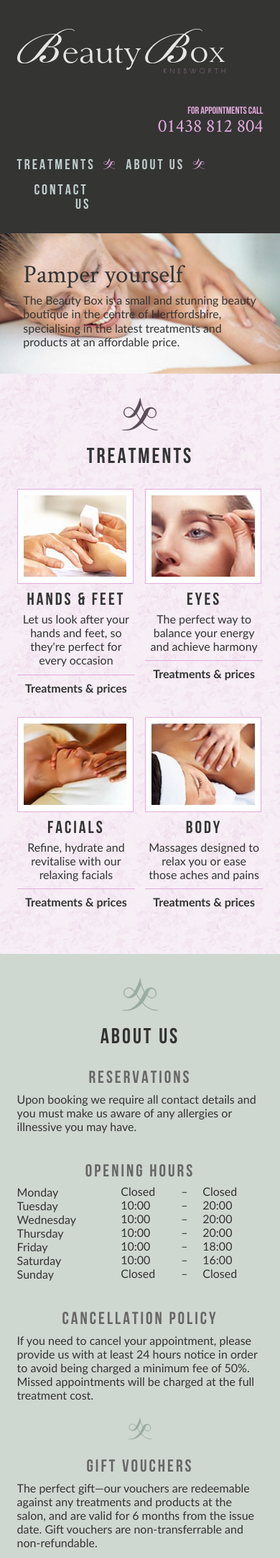
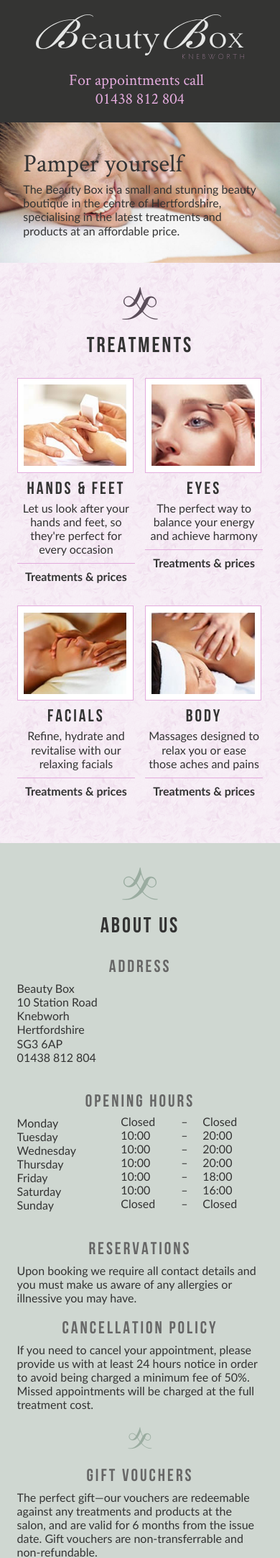
Before and after one commit to pete-naish/bb, a PHP site: the page made by index.php in a window 390 px wide. Shown: the top 2164 px of the page at 72% size. Run offline with PHP 8.4, Linux system fonts and the light colour scheme; style sheets or scripts are compiled from the project's sources; some libraries are stand-ins or nearby versions.

Commit message:
added address to about section. hidden nav from mobile header, re-formatted header content

```diff
--- a/css/screen.css
+++ b/css/screen.css
@@ -82,19 +82,19 @@ article, aside, details, figcaption, figure, footer, header, hgroup, menu, nav,
 /* ==========================================================================
    HTML5 Boilerplate styles
    ========================================================================== */
-/* line 55, screen.scss */
+/* line 48, screen.scss */
 ::-moz-selection {
   background: #b3d4fc;
   text-shadow: none;
 }
 
-/* line 60, screen.scss */
+/* line 53, screen.scss */
 ::selection {
   background: #b3d4fc;
   text-shadow: none;
 }
 
-/* line 65, screen.scss */
+/* line 58, screen.scss */
 hr {
   display: block;
   height: 1px;
@@ -104,19 +104,19 @@ hr {
   padding: 0;
 }
 
-/* line 74, screen.scss */
+/* line 67, screen.scss */
 img {
   vertical-align: middle;
 }
 
-/* line 78, screen.scss */
+/* line 71, screen.scss */
 fieldset {
   border: 0;
   margin: 0;
   padding: 0;
 }
 
-/* line 84, screen.scss */
+/* line 77, screen.scss */
 textarea {
   resize: vertical;
 }
@@ -124,7 +124,7 @@ textarea {
 /* ==========================================================================
    Helper classes
    ========================================================================== */
-/* line 93, screen.scss */
+/* line 86, screen.scss */
 .ir {
   background-color: transparent;
   border: 0;
@@ -132,7 +132,7 @@ textarea {
   *text-indent: -9999px;
 }
 
-/* line 100, screen.scss */
+/* line 93, screen.scss */
 .ir:before {
   content: "";
   display: block;
@@ -140,13 +140,13 @@ textarea {
   height: 150%;
 }
 
-/* line 107, screen.scss */
+/* line 100, screen.scss */
 .hidden {
   display: none !important;
   visibility: hidden;
 }
 
-/* line 112, screen.scss */
+/* line 105, screen.scss */
 .visuallyhidden {
   border: 0;
   clip: rect(0 0 0 0);
@@ -158,7 +158,7 @@ textarea {
   width: 1px;
 }
 
-/* line 124, screen.scss */
+/* line 117, screen.scss */
 .visuallyhidden.focusable:active,
 .visuallyhidden.focusable:focus {
   clip: auto;
@@ -169,24 +169,24 @@ textarea {
   width: auto;
 }
 
-/* line 133, screen.scss */
+/* line 126, screen.scss */
 .invisible {
   visibility: hidden;
 }
 
-/* line 138, screen.scss */
+/* line 131, screen.scss */
 .cf:before,
 .cf:after {
   content: " ";
   display: table;
 }
 
-/* line 143, screen.scss */
+/* line 136, screen.scss */
 .cf:after {
   clear: both;
 }
 
-/* line 147, screen.scss */
+/* line 140, screen.scss */
 .cf {
   *zoom: 1;
 }
@@ -194,7 +194,7 @@ textarea {
 /* ==========================================================================
    Main Styles
    ========================================================================== */
-/* line 155, screen.scss */
+/* line 148, screen.scss */
 body {
   background: url(../img/bg.png) repeat #ecd6e9;
   font-size: 16px;
@@ -204,7 +204,7 @@ body {
   -webkit-text-size-adjust: 100%;
 }
 
-/* line 167, screen.scss */
+/* line 161, screen.scss */
 h2 {
   font-family: "Crimson Roman", Baskerville, "Baskerville Old Face", "Hoefler Text", Garamond, "Times New Roman", serif;
   font-size: 4.063em;
@@ -212,7 +212,7 @@ h2 {
   margin-bottom: 10px;
 }
 
-/* line 175, screen.scss */
+/* line 169, screen.scss */
 h3 {
   font-family: "Bebas Neue", Helvetica, Arial, sans-serif;
   font-size: 1.875em;
@@ -221,7 +221,7 @@ h3 {
   margin: 0 6.889% 30px;
 }
 
-/* line 185, screen.scss */
+/* line 179, screen.scss */
 h4 {
   font-family: "Bebas Neue", Helvetica, Arial, sans-serif;
   font-size: 1.5em;
@@ -230,28 +230,28 @@ h4 {
   text-align: center;
 }
 
-/* line 194, screen.scss */
+/* line 188, screen.scss */
 h5 {
   font-family: "Bebas Neue", Helvetica, Arial, sans-serif;
 }
 
-/* line 198, screen.scss */
+/* line 192, screen.scss */
 i {
   font-family: "Bodoni Ornaments", Helvetica, Arial, sans-serif;
 }
-/* line 200, screen.scss */
+/* line 194, screen.scss */
 i:after {
   content: "{";
   line-height: 1;
   vertical-align: top;
 }
 
-/* line 207, screen.scss */
+/* line 201, screen.scss */
 p {
   line-height: 1.2;
 }
 
-/* line 211, screen.scss */
+/* line 205, screen.scss */
 .container {
   max-width: 1024px;
   margin: 0 auto;
@@ -259,12 +259,12 @@ p {
   overflow: hidden;
 }
 
-/* line 218, screen.scss */
+/* line 212, screen.scss */
 header {
   background-color: #343433;
   overflow: hidden;
 }
-/* line 221, screen.scss */
+/* line 215, screen.scss */
 header .logo {
   margin: 40px 6.055% 30px 6.055%;
   display: block;
@@ -274,24 +274,24 @@ header .logo {
   background: url(../img/logo.png) no-repeat center;
   background: none, url(../img/logo.svg) no-repeat center;
 }
-/* line 229, screen.scss */
+/* line 223, screen.scss */
 header .logo img {
   width: 290px;
 }
-/* line 233, screen.scss */
+/* line 227, screen.scss */
 header span {
   margin: 0 6.055%;
   padding-top: 15px;
   float: right;
   text-align: right;
 }
-/* line 238, screen.scss */
+/* line 232, screen.scss */
 header span h5 {
   color: #e3abdd;
   font-size: 0.875em;
   float: right;
 }
-/* line 243, screen.scss */
+/* line 237, screen.scss */
 header span .tel {
   font-family: "Crimson Roman", Baskerville, "Baskerville Old Face", "Hoefler Text", Garamond, "Times New Roman", serif;
   color: #e3abdd;
@@ -300,28 +300,29 @@ header span .tel {
   clear: right;
   text-decoration: none;
   border-bottom: 2px solid transparent;
+  margin-bottom: 30px;
   -webkit-transition: border-color 0.25s ease-in-out;
   -moz-transition: border-color 0.25s ease-in-out;
   -ms-transition: border-color 0.25s ease-in-out;
   -o-transition: border-color 0.25s ease-in-out;
   transition: border-color 0.25s ease-in-out;
 }
-/* line 252, screen.scss */
+/* line 247, screen.scss */
 header span .tel:hover {
   border-color: #e3abdd;
 }
-/* line 256, screen.scss */
+/* line 251, screen.scss */
 header span nav {
   float: right;
   clear: right;
-  padding: 30px 0 15px;
+  margin-bottom: 10px;
 }
-/* line 260, screen.scss */
+/* line 255, screen.scss */
 header span nav li {
   float: left;
   margin-bottom: 15px;
 }
-/* line 263, screen.scss */
+/* line 258, screen.scss */
 header span nav li a {
   color: #bfcdcd;
   text-decoration: none;
@@ -336,44 +337,44 @@ header span nav li a {
   -o-transition: border-color 0.25s ease-in-out;
   transition: border-color 0.25s ease-in-out;
 }
-/* line 272, screen.scss */
+/* line 267, screen.scss */
 header span nav li a:hover {
   border-color: #bfcdcd;
 }
-/* line 276, screen.scss */
+/* line 271, screen.scss */
 header span nav li i {
   color: #e3abdd;
   padding: 0 15px;
 }
 
-/* line 286, screen.scss */
+/* line 281, screen.scss */
 .container .caroufredsel_wrapper {
   padding: 0;
 }
 
-/* line 291, screen.scss */
+/* line 286, screen.scss */
 .hero .heroSlide {
   position: relative;
   overflow: hidden;
   float: left;
 }
-/* line 296, screen.scss */
+/* line 291, screen.scss */
 .hero img {
   max-width: 100%;
 }
-/* line 299, screen.scss */
+/* line 294, screen.scss */
 .hero .caption {
   position: absolute;
   bottom: 0;
   padding: 0 8.301% 25px 8.301%;
 }
-/* line 303, screen.scss */
+/* line 298, screen.scss */
 .hero .caption p {
   margin-bottom: 10px;
   margin-right: 31.85%;
 }
 
-/* line 310, screen.scss */
+/* line 305, screen.scss */
 section i {
   text-align: center;
   display: block;
@@ -381,38 +382,38 @@ section i {
   margin: 32px 0 20px;
 }
 
-/* line 317, screen.scss */
+/* line 312, screen.scss */
 .container > div {
   overflow: hidden;
   padding: 0 6.055% 32px;
 }
 
-/* line 322, screen.scss */
+/* line 317, screen.scss */
 .treatments {
   background: url(../img/treatments-bg.png) repeat top left;
 }
-/* line 324, screen.scss */
+/* line 319, screen.scss */
 .treatments i {
   color: #5a4d59;
 }
-/* line 327, screen.scss */
+/* line 322, screen.scss */
 .treatments .treatmentIntro {
   float: left;
   width: 21.667%;
   margin-bottom: 32px;
   margin-right: 4.444%;
 }
-/* line 332, screen.scss */
+/* line 327, screen.scss */
 .treatments .treatmentIntro a {
   display: block;
   text-decoration: none;
   color: #333333;
 }
-/* line 336, screen.scss */
+/* line 331, screen.scss */
 .treatments .treatmentIntro a:hover .cta {
   text-decoration: underline;
 }
-/* line 340, screen.scss */
+/* line 335, screen.scss */
 .treatments .treatmentIntro img {
   background-color: #fff;
   border: 1px solid #e3abdd;
@@ -420,13 +421,13 @@ section i {
   margin-bottom: 10px;
   width: 87.179%;
 }
-/* line 347, screen.scss */
+/* line 342, screen.scss */
 .treatments .treatmentIntro p {
   margin-bottom: 10px;
   padding: 0 2.564%;
   text-align: center;
 }
-/* line 352, screen.scss */
+/* line 347, screen.scss */
 .treatments .treatmentIntro .cta {
   text-decoration: none;
   font-weight: bold;
@@ -435,78 +436,99 @@ section i {
   display: block;
   text-align: center;
 }
-/* line 360, screen.scss */
+/* line 355, screen.scss */
 .treatments .treatmentIntro:nth-of-type(4n) {
   margin-right: 0;
 }
 
-/* line 366, screen.scss */
+/* line 361, screen.scss */
 .about {
   background: #cfd7d1;
 }
-/* line 368, screen.scss */
+/* line 363, screen.scss */
 .about i {
   color: #9aaca0;
 }
-/* line 370, screen.scss */
+/* line 365, screen.scss */
 .about i.small {
   font-size: 2em;
   margin: 0 0 25px 0;
 }
-/* line 375, screen.scss */
+/* line 370, screen.scss */
 .about h4 {
   color: #666666;
   margin-bottom: 8px;
   padding: 0 1.825%;
 }
-/* line 380, screen.scss */
+/* line 375, screen.scss */
 .about .row {
   overflow: hidden;
 }
-/* line 383, screen.scss */
+/* line 378, screen.scss */
 .about .colThird {
   width: 33.333%;
   margin-bottom: 20px;
   float: left;
 }
-/* line 387, screen.scss */
+/* line 382, screen.scss */
 .about .colThird:first-child p {
   border: 0;
   padding-left: 0;
 }
-/* line 391, screen.scss */
+/* line 386, screen.scss */
 .about .colThird:last-child {
   padding-right: 0;
 }
-/* line 394, screen.scss */
+/* line 389, screen.scss */
 .about .colThird p {
   border-left: 1px solid #9bada1;
   padding: 0 6%;
 }
+/* line 394, screen.scss */
+.about .colThird.double .border {
+  border-left: 1px solid #9bada1;
+}
+/* line 397, screen.scss */
+.about .colThird.double p {
+  border: 0;
+}
 /* line 399, screen.scss */
+.about .colThird.double p + h4 {
+  margin-top: 20px;
+}
+/* line 405, screen.scss */
 .about .tableWrapper {
   border-left: 1px solid #9bada1;
   padding: 0 6%;
 }
-/* line 403, screen.scss */
+/* line 409, screen.scss */
 .about .hours {
   width: 100%;
 }
-/* line 405, screen.scss */
+/* line 411, screen.scss */
 .about .hours .dash {
   width: 30px;
 }
-/* line 408, screen.scss */
+/* line 414, screen.scss */
 .about .hours td {
   padding-bottom: 3px;
 }
+/* line 418, screen.scss */
+.about a.tel {
+  color: #333333;
+  text-decoration: none;
+}
+/* line 421, screen.scss */
+.about a.tel:hover {
+  text-decoration: underline;
+}
 
-/* line 414, screen.scss */
+/* line 427, screen.scss */
 .contact {
   background: #343432;
   color: #d0d6d4;
 }
-/* line 417, screen.scss */
+/* line 430, screen.scss */
 .contact i {
   color: #9eaea4;
 }
@@ -514,59 +536,95 @@ section i {
 /* ==========================================================================
    Media Queries
    ========================================================================== */
-/* Add min widths too for shared styles */
 @media only screen and (min-width: 320px) and (max-width: 480px) {
-  /* line 431, screen.scss */
+  /* line 441, screen.scss */
   .treatments .treatmentIntro {
     width: 48%;
     margin-right: 4%;
   }
-  /* line 434, screen.scss */
+  /* line 444, screen.scss */
   .treatments .treatmentIntro:nth-of-type(2n) {
     margin-right: 0;
   }
+
+  /* line 449, screen.scss */
+  .mobileHide {
+    display: none;
+  }
+
+  /* line 453, screen.scss */
+  header .logo {
+    width: 87.89%;
+    margin-top: 20px;
+    margin-bottom: 15px;
+  }
+  /* line 458, screen.scss */
+  header span {
+    text-align: center;
+    line-height: 1.2;
+    width: 87.89%;
+    padding-top: 0;
+    margin-bottom: 20px;
+  }
+  /* line 464, screen.scss */
+  header span h5 {
+    float: none;
+    font-size: 1.375em;
+    margin-right: 10px;
+    font-family: "Crimson Roman", Baskerville, "Baskerville Old Face", "Hoefler Text", Garamond, "Times New Roman", serif;
+  }
+  /* line 470, screen.scss */
+  header span .tel {
+    font-size: 1.375em;
+    float: none;
+    clear: none;
+  }
 }
 @media only screen and (min-width: 481px) and (max-width: 768px) {
-  /* line 443, screen.scss */
+  /* line 481, screen.scss */
   .treatments .treatmentIntro {
     width: 32%;
     margin-right: 2%;
   }
-  /* line 446, screen.scss */
+  /* line 484, screen.scss */
   .treatments .treatmentIntro:nth-of-type(3n) {
     margin-right: 0;
   }
-  /* line 449, screen.scss */
+  /* line 487, screen.scss */
   .treatments .treatmentIntro:nth-of-type(4n) {
     clear: left;
   }
 }
 @media only screen and (min-width: 320px) and (max-width:  768px) {
-  /* line 461, screen.scss */
+  /* line 499, screen.scss */
   .container {
     padding: 0;
   }
 
-  /* line 466, screen.scss */
+  /* line 504, screen.scss */
   .hero .caption h2 {
     font-size: 2.188em;
   }
-  /* line 469, screen.scss */
+  /* line 507, screen.scss */
   .hero .caption p {
     margin-right: 0;
   }
 
-  /* line 485, screen.scss */
+  /* line 513, screen.scss */
   .about .colThird {
     width: 100%;
     padding: 0;
     margin-bottom: 40px;
   }
-  /* line 489, screen.scss */
+  /* line 517, screen.scss */
   .about .colThird:last-child {
     margin-bottom: 20px;
   }
-  /* line 494, screen.scss */
+  /* line 520, screen.scss */
+  .about .colThird.double .border {
+    border: 0;
+  }
+  /* line 525, screen.scss */
   .about .tableWrapper,
   .about .colThird p {
     border: 0;
--- a/css/screen.scss
+++ b/css/screen.scss
@@ -19,13 +19,6 @@
 	@return (($px / $base) * 100) * 1%;
 }
 
-
-//62 px either side, 40px between colums
-//900px content width
-//273.3333 3 column
-//195 4 column
-
-
 $base-font-size: 16px;
 $base-line-height: 24px;
 $base-width: 900px;
@@ -34,7 +27,7 @@ $heading-font-family: "Bebas Neue", Helvetica, Arial, sans-serif;
 $serif-heading-font-family: "Crimson Roman", Baskerville, "Baskerville Old Face", "Hoefler Text", Garamond, "Times New Roman", serif;
 $ornament-font-family: "Bodoni Ornaments", Helvetica, Arial, sans-serif;
 
-$body-font-color: #333;
+$body-text-color: #333;
 $header-background-color: #343433;
 $pink: #E3ABDD;
 $nav-link-color: #BFCDCD;
@@ -155,7 +148,7 @@ textarea {
 body {
 	background: url(../img/bg.png) repeat #ECD6E9;
 	font-size: $base-font-size;
-	color: $body-font-color;
+	color: $body-text-color;
 	font-family: $body-font-family;
 	-webkit-font-smoothing: antialiased;
 	-webkit-text-size-adjust: 100%;
@@ -249,6 +242,7 @@ header {
 			clear: right;
 			text-decoration: none;
 			border-bottom: 2px solid transparent;
+			margin-bottom: 30px;
 			@include single-transition(border-color, 0.25s, ease-in-out);
 			&:hover {
 				border-color: $pink;
@@ -257,7 +251,7 @@ header {
 		nav {
 			float: right;
 			clear: right;
-			padding: 30px 0 15px;
+			margin-bottom: 10px;
 			li {
 				float: left;
 				margin-bottom: 15px;
@@ -333,7 +327,7 @@ section i {
 		a {
 			display: block;
 			text-decoration: none;
-			color: $body-font-color;
+			color: $body-text-color;
 			&:hover .cta {
 				text-decoration: underline;
 			}
@@ -396,6 +390,17 @@ section i {
 			border-left: 1px solid $about-border;
 			padding: 0 percent(18px, 300px);
 		}
+		&.double {
+			.border {
+				border-left: 1px solid $about-border;
+			}
+			p {
+				border: 0;
+				& + h4 {
+					margin-top: 20px;
+				}
+			}
+		}
 	}
 	.tableWrapper{
 		border-left: 1px solid $about-border;
@@ -408,6 +413,13 @@ section i {
 		}
 		td {
 			padding-bottom: 3px;
+		}
+	}
+	a.tel {
+		color: $body-text-color;
+		text-decoration: none;
+		&:hover {
+			text-decoration: underline;
 		}
 	}
 }
@@ -424,9 +436,6 @@ section i {
    Media Queries
    ========================================================================== */
 
-/* Add min widths too for shared styles */
-
-
 @media only screen and (min-width: 320px) and (max-width: 480px) {
 	.treatments {
 		.treatmentIntro {
@@ -434,6 +443,34 @@ section i {
 			margin-right: 4%;
 			&:nth-of-type(2n){
 				margin-right: 0;
+			}
+		}
+	}
+	.mobileHide {
+		display: none;
+	}
+	header {
+		.logo {
+			width: 87.89%;
+			margin-top: 20px;
+			margin-bottom: 15px;
+		}
+		span {
+			text-align: center;
+			line-height: 1.2;
+			width: 87.89%;
+			padding-top: 0;
+			margin-bottom: 20px;
+			h5 {
+				float: none;
+				font-size: em(22px);
+				margin-right: 10px;
+				font-family: $serif-heading-font-family;
+			}
+			.tel {
+				font-size: em(22px);
+				float: none;
+				clear: none;
 			}
 		}
 	}
@@ -472,23 +509,16 @@ section i {
 		}
 	}
 
-	// .treatments {
-	// 	.treatmentIntro {
-	// 		width: 48%;
-	// 		margin-right: 4%;
-	// 		&:nth-of-type(2n){
-	// 			margin-right: 0;
-	// 		}
-	// 	}
-	// }
-
 	.about {
 		.colThird {
 			width: 100%;
 			padding: 0;
 			margin-bottom: 40px;
 			&:last-child {
-				margin-bottom:20px;
+				margin-bottom: 20px;
+			}
+			&.double .border {
+				border: 0;
 			}
 		}
 		.tableWrapper,
--- a/index.php
+++ b/index.php
@@ -20,7 +20,7 @@
 				<span>
 					<h5>For appointments call</h5>
 					<a href="tel:+441438812804" class="tel">01438 812 804</a>
-					<nav>
+					<nav class="mobileHide">
 						<ul>
 							<li><a href="#">Treatments</a><i></i></li>
 							<li><a href="#">About us</a><i></i></li>
@@ -97,8 +97,13 @@
 					<h3>About us</h3>
 					<div class="row">
 						<div class="colThird">
-							<h4>Reservations</h4>
-							<p>Upon booking we require all contact details and you must make us aware of any allergies or illnessive you may have.</p>
+							<h4>Address</h4>
+							<p> Beauty Box<br/>
+								10 Station Road<br/>
+								Knebworh<br/>
+								Hertfordshire<br/>
+								SG3 6AP<br/>
+								<a href="tel:+441438812804" class="tel">01438 812 804</a></p>
 						</div>
 						<div class="colThird">
 							<h4>Opening hours</h4>
@@ -149,9 +154,14 @@
 								</table>
 							</div>
 						</div>
-						<div class="colThird">
-							<h4>Cancellation policy</h4>
-							<p>If you need to cancel your appointment, please provide us with at least 24 hours notice in order to avoid being charged a minimum fee of 50%. Missed appointments will be charged at the full treatment cost.</p>
+						<div class="colThird double">
+
+							<h4>Reservations</h4>
+							<div class="border">
+								<p>Upon booking we require all contact details and you must make us aware of any allergies or illnessive you may have.</p>
+								<h4>Cancellation policy</h4>
+								<p>If you need to cancel your appointment, please provide us with at least 24 hours notice in order to avoid being charged a minimum fee of 50%. Missed appointments will be charged at the full treatment cost.</p>
+							</div>
 						</div>
 					</div>
 					<i class="small"></i>
```
